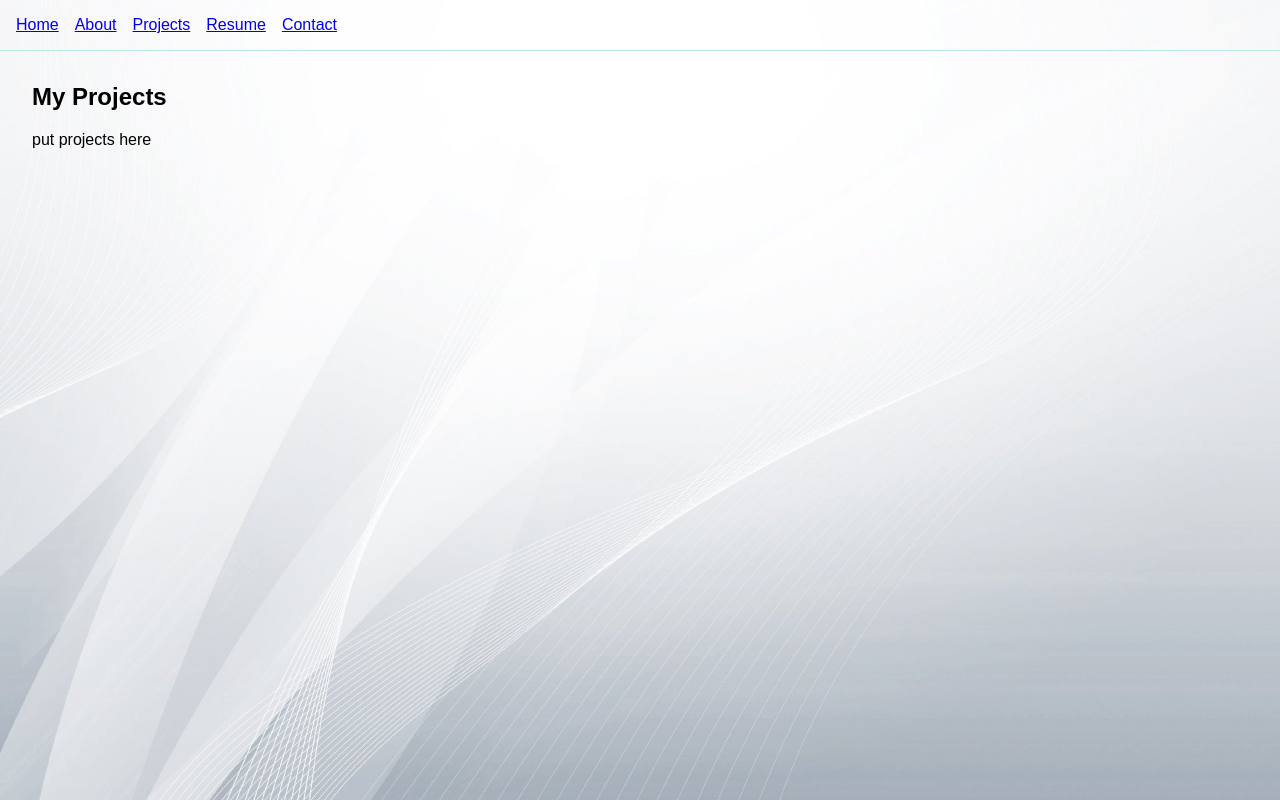
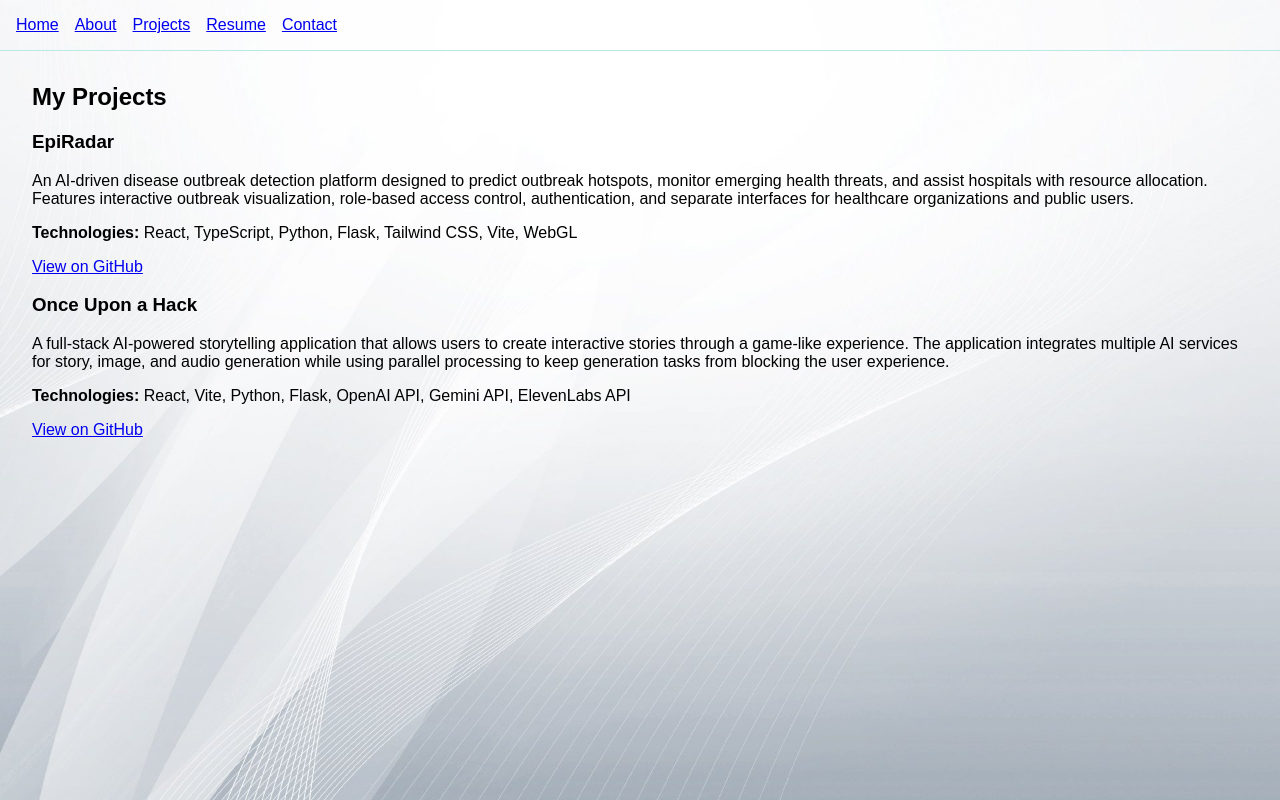
Before and after one commit to ahmadwiz/portfolio-assign1, a plain HTML site: page projects.html in a window 1280 px wide. Drawn offline with Linux system fonts and the light colour scheme.

Commit message:
about and projects pages updated

```diff
--- a/projects.html
+++ b/projects.html
@@ -1,7 +1,7 @@
 <!DOCTYPE html>
 <html lang="en">
   <head>
-    <title>Home | Portfolio</title>
+    <title>Projects | Portfolio</title>
     <link rel="stylesheet" href="style.css" />
   </head>
 
@@ -19,9 +19,48 @@
     <main>
       <section id="projects">
         <h1>My Projects</h1>
-        <p>put projects here</p>
+        <div class="project">
+          <h3>EpiRadar</h3>
+          <p>
+            An AI-driven disease outbreak detection platform designed to predict
+            outbreak hotspots, monitor emerging health threats, and assist hospitals
+            with resource allocation. Features interactive outbreak visualization,
+            role-based access control, authentication, and separate interfaces for
+            healthcare organizations and public users.
+          </p>
+
+          <p>
+            <strong>Technologies:</strong>
+            React, TypeScript, Python, Flask, Tailwind CSS, Vite, WebGL
+          </p>
+
+          <a href="https://github.com/ahmadwiz/EpiRadar"
+             target="_blank">
+            View on GitHub
+          </a>
+        </div>
+
+        <div class="project">
+          <h3>Once Upon a Hack</h3>
+          <p>
+            A full-stack AI-powered storytelling application that allows users
+            to create interactive stories through a game-like experience.
+            The application integrates multiple AI services for story, image,
+            and audio generation while using parallel processing to keep
+            generation tasks from blocking the user experience.
+          </p>
+
+          <p>
+            <strong>Technologies:</strong>
+            React, Vite, Python, Flask, OpenAI API, Gemini API, ElevenLabs API
+          </p>
+
+          <a href="https://github.com/ahmadwiz/OnceUponAHack"
+             target="_blank">
+            View on GitHub
+          </a>
+        </div>
       </section>
-
     </main>
   </body>
 </html>
```
Also changed, not shown: about.html (+14 -2 lines), contact.html (+1 -1 lines), resume.html (+1 -1 lines).
